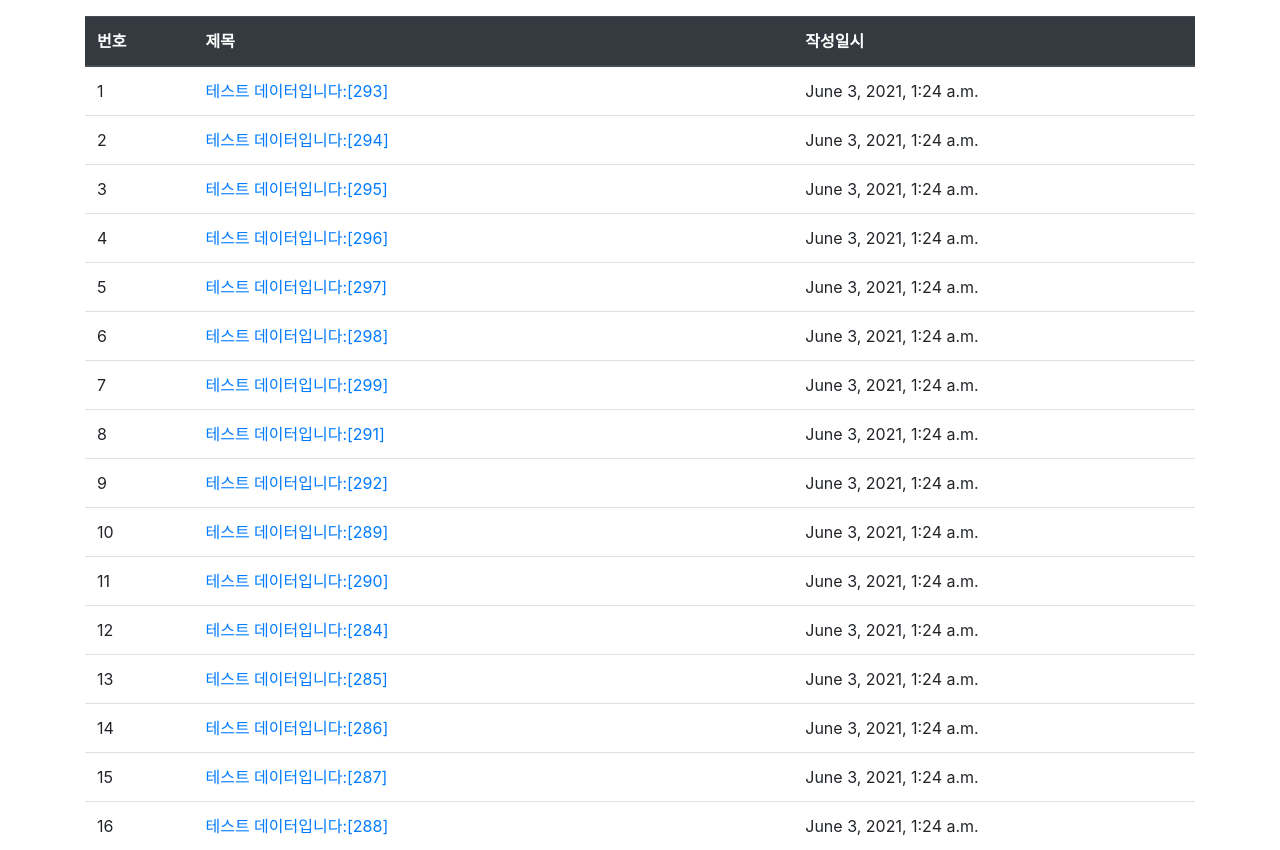
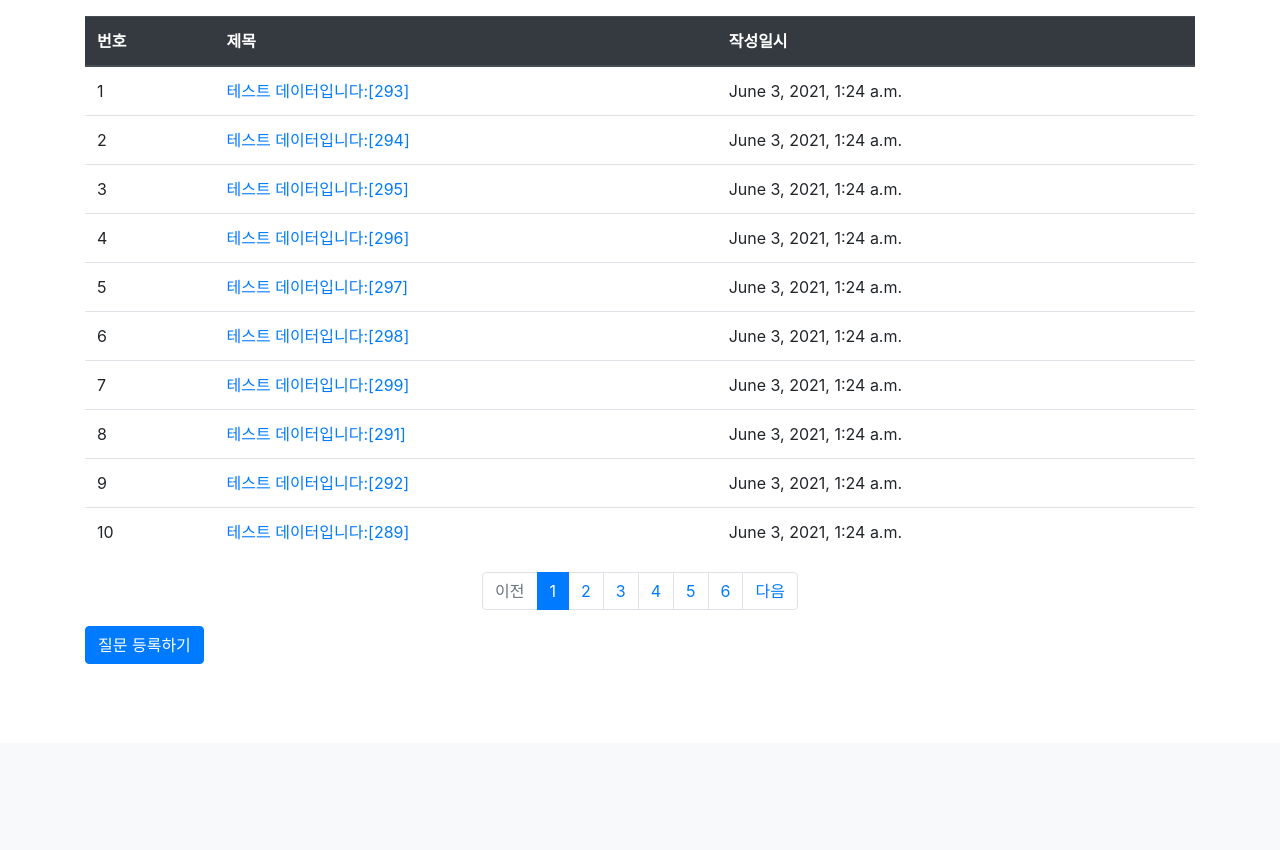
Before and after one commit to liebeDY/django, a Django app: page /pybo/ in a window 1280 px wide. Shown: the part 57-907 px from the top of the page. After the commit the page ends 721 px from the top, so only its background shows below. Run offline with Django 3.2, Linux system fonts and the light colour scheme; data comes from the database, SQL or seed files in the repository; both versions use the stored data as it was after the commit; some libraries are stand-ins or nearby versions.

Commit message:
장고 3-02 게시판 페이징 기능 추가하기

```diff
--- a/mysite/pybo/views.py
+++ b/mysite/pybo/views.py
@@ -8,14 +8,23 @@ from django.utils import timezone
 
 from .forms import QuestionForm, AnswerForm
 
+from django.core.paginator import Paginator
+
 # Create your views here.
 
 def index(request):
     """
     pybo 목록 출력
     """
+    # 입력 파라미터
+    page = request.GET.get('page', '1')
+    # 조회
     question_list = Question.objects.order_by('-create_date')
-    context = {'question_list': question_list}
+    # 페이징 처리
+    paginator = Paginator(question_list, 10) # 페이지당 10개씩 보여주기
+    page_obj = paginator.get_page(page)
+
+    context = {'question_list': page_obj}
     return render(request, 'pybo/question_list.html', context)
 
 def detail(request, question_id):
--- a/mysite/templates/pybo/question_list.html
+++ b/mysite/templates/pybo/question_list.html
@@ -27,6 +27,45 @@
             {% endif %}
         </tbody>
     </table>
+    <!-- 페이징처리 시작 -->
+    <ul class="pagination justify-content-center">
+        <!-- 이전 페이지 -->
+        {% if question_list.has_previous %}
+        <li class="page-item">
+            <a class="page-link" href="?page={{ question_list.previous_page_number }}">이전</a>
+        </li>
+        {% else %}
+        <li class="page-item disabled">
+            <a class="page-link" tabindex="-1" aria-disabled="true" href="#">이전</a>
+        </li>
+        {% endif %}
+
+        <!-- 페이지리스트 -->
+        {% for page_number in question_list.paginator.page_range %}
+        {% if page_number >= question_list.number|add:-5 and page_number <= question_list.number|add:5 %}
+            {% if page_number == question_list.number %}
+                <li class="page-item active" aria-current="page">
+                    <a class="page-link" href="?page={{page_number}}">{{page_number}}</a>
+                </li>
+            {% else %}
+                <li class="page-item">
+                    <a class="page-link" href="?page={{page_number}}">{{page_number}}</a>
+                </li>
+            {% endif %}
+        {% endif %}
+        {% endfor %}
+
+        <!-- 다음페이지 -->
+        {% if question_list.has_next %}
+            <li class="page-item">
+                <a class="page-link" href="?page={{ question_list.next_page_number }}">다음</a>
+            </li>
+        {% else %}
+        <li class="page-item disabled">
+            <a class="page-link" tabindex="-1" aria-disabled="true" href="#">다음</a>
+        </li>
+        {% endif %}
+    </ul>
     <a href="{% url 'pybo:question_create' %}" class="btn btn-primary">질문 등록하기</a>
 </div>
 {% endblock %}
```
Also changed, not shown: mysite/db.sqlite3.
